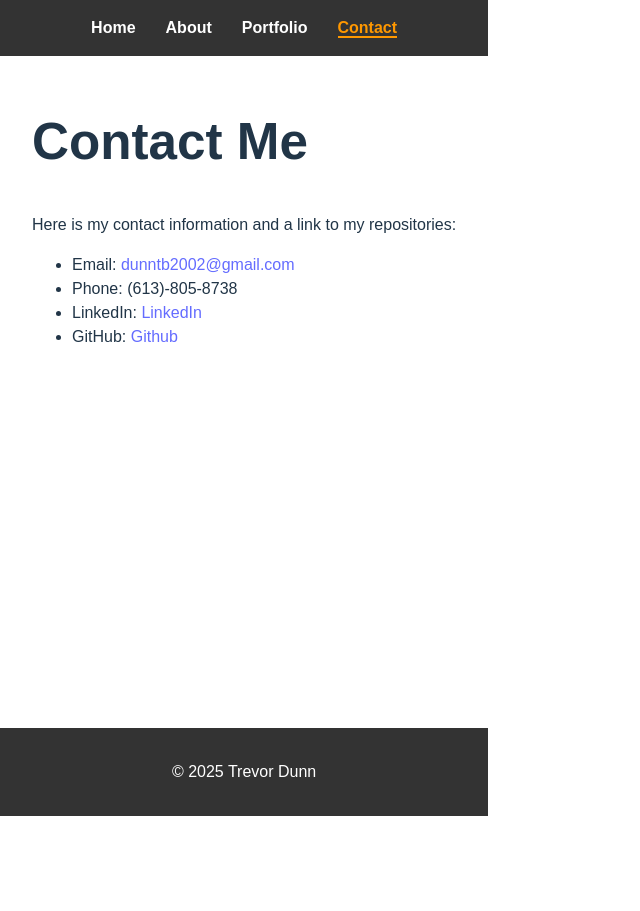
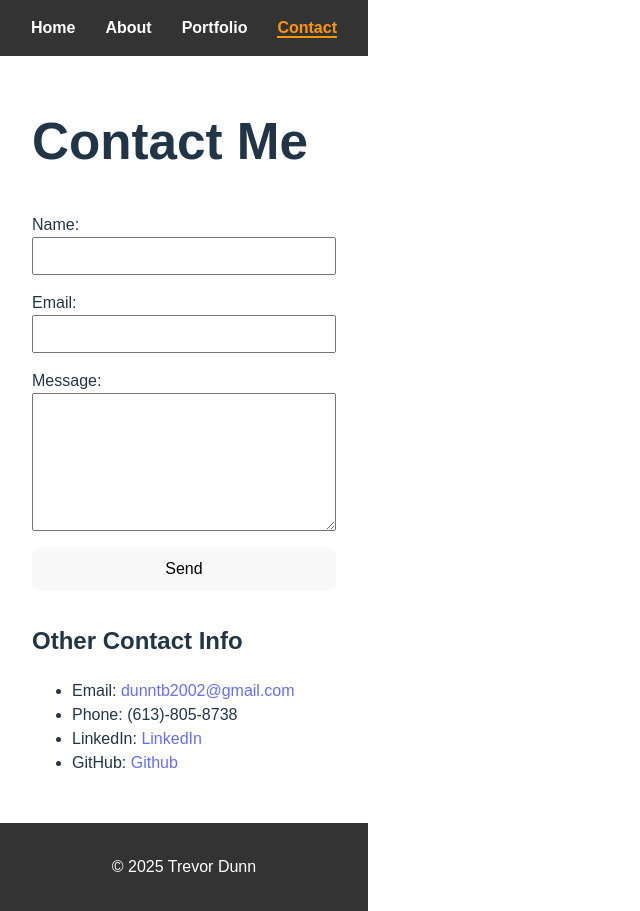
Before and after one commit to trevordunn0902/portfolio-frontend, a React (Vite) app: page /contact in a window 1280 px wide. Shown: the whole page, without its empty margins (0-640 px from the left). Before the commit the page ends 816 px from the top, so only its background shows below. Built offline with nearby package versions, Linux system fonts and the light colour scheme.

Commit message:
Add Contact.jsx form with backend integration

```diff
--- a/src/pages/Contact.jsx
+++ b/src/pages/Contact.jsx
@@ -1,11 +1,93 @@
 // src/pages/Contact.jsx
-import React from "react";
+import React, { useState } from "react";
 
 function Contact() {
+  const [formData, setFormData] = useState({
+    name: "",
+    email: "",
+    message: ""
+  });
+  const [status, setStatus] = useState("");
+
+  const handleChange = (e) => {
+    const { name, value } = e.target;
+    setFormData({ ...formData, [name]: value });
+  };
+
+  const handleSubmit = async (e) => {
+    e.preventDefault();
+    setStatus("Sending...");
+
+    try {
+      const response = await fetch(`${import.meta.env.VITE_API_BASE_URL}/api/contact`, {
+        method: "POST",
+        headers: {
+          "Content-Type": "application/json",
+          "Authorization": "Basic " + btoa(`${import.meta.env.VITE_API_USER}:${import.meta.env.VITE_API_PASSWORD}`)
+        },
+        body: JSON.stringify(formData)
+      });
+
+      if (response.ok) {
+        setStatus("Message sent successfully!");
+        setFormData({ name: "", email: "", message: "" });
+      } else {
+        setStatus("Failed to send message.");
+      }
+    } catch (error) {
+      console.error(error);
+      setStatus("Error sending message.");
+    }
+  };
+
   return (
-    <section style={{ maxWidth: "600px", margin: "2rem auto", padding: "0 1rem" }}>
+    <section style={{ maxWidth: "600px", margin: "2rem auto", padding: "0 1rem", fontFamily: "Arial, sans-serif" }}>
       <h1>Contact Me</h1>
-      <p>Here is my contact information and a link to my repositories:</p>
+
+      <form onSubmit={handleSubmit} style={{ display: "flex", flexDirection: "column", gap: "1rem", marginBottom: "2rem" }}>
+        <div style={{ display: "flex", flexDirection: "column" }}>
+          <label>Name:</label>
+          <input
+            type="text"
+            name="name"
+            value={formData.name}
+            onChange={handleChange}
+            required
+            style={{ padding: "0.5rem", fontSize: "1rem" }}
+          />
+        </div>
+
+        <div style={{ display: "flex", flexDirection: "column" }}>
+          <label>Email:</label>
+          <input
+            type="email"
+            name="email"
+            value={formData.email}
+            onChange={handleChange}
+            required
+            style={{ padding: "0.5rem", fontSize: "1rem" }}
+          />
+        </div>
+
+        <div style={{ display: "flex", flexDirection: "column" }}>
+          <label>Message:</label>
+          <textarea
+            name="message"
+            value={formData.message}
+            onChange={handleChange}
+            required
+            style={{ padding: "0.5rem", fontSize: "1rem", minHeight: "120px" }}
+          />
+        </div>
+
+        <button type="submit" style={{ padding: "0.75rem", fontSize: "1rem", cursor: "pointer" }}>
+          Send
+        </button>
+      </form>
+
+      {status && <p style={{ fontWeight: "bold" }}>{status}</p>}
+
+      <h2>Other Contact Info</h2>
       <ul>
         <li>Email: <a href="mailto:dunntb2002@gmail.com">dunntb2002@gmail.com</a></li>
         <li>Phone: (613)-805-8738</li>
```
